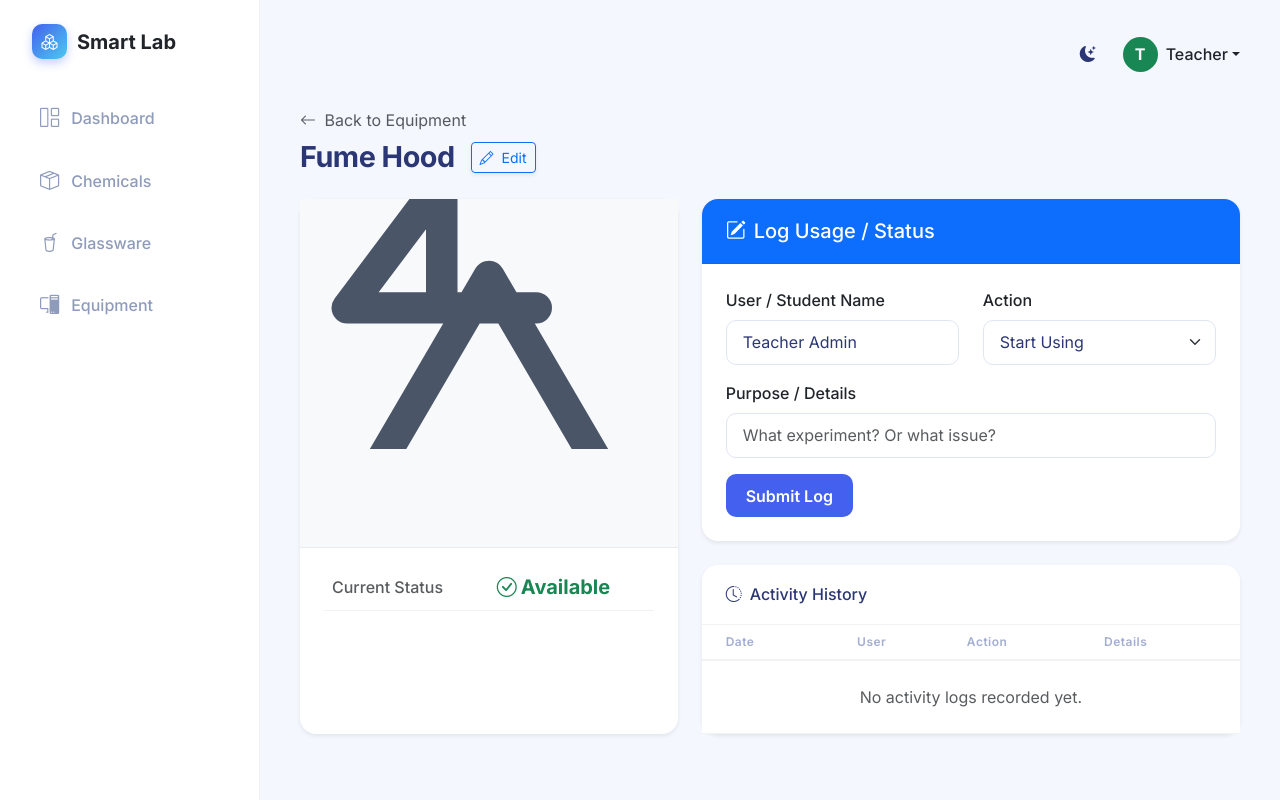
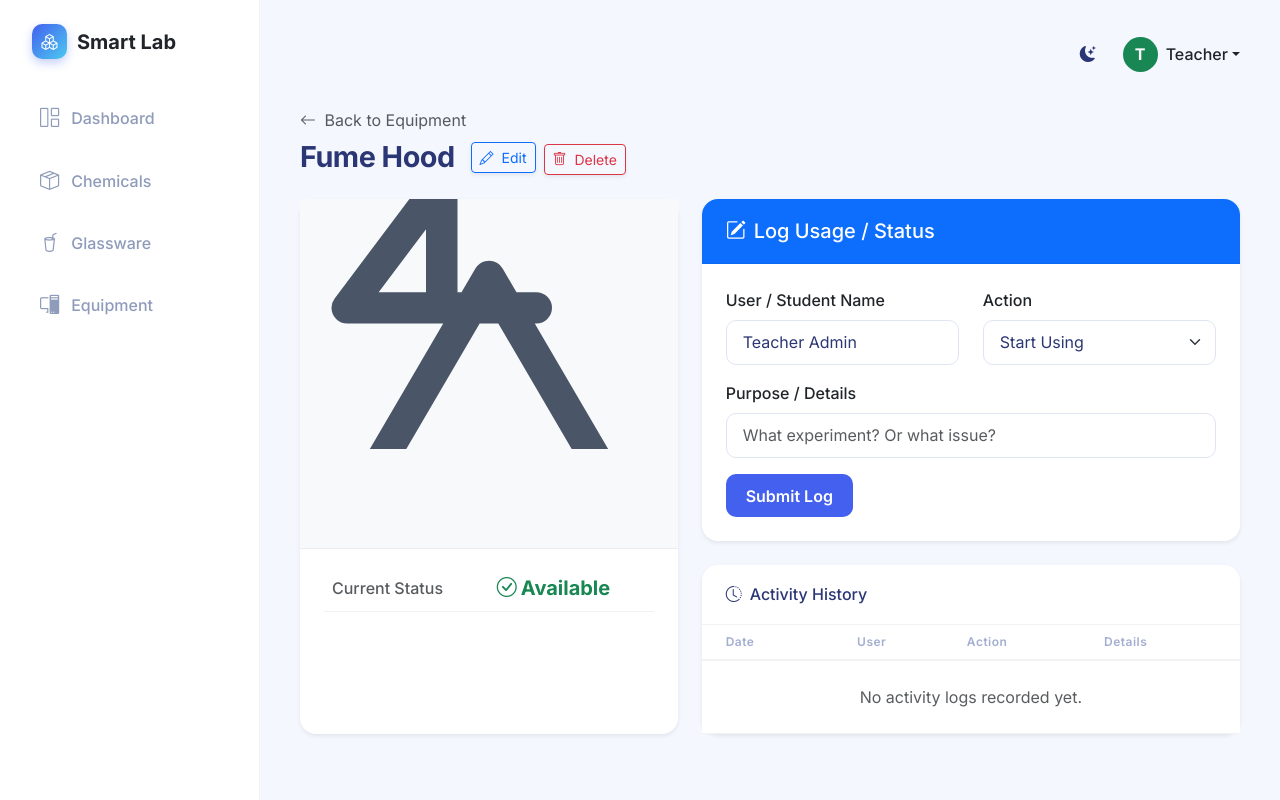
Before and after one commit to apar1chit/smart-lab-inventory, a Flask app: page /equipment/1 in a window 1280 px wide. Run offline with Flask 3, Linux system fonts and the light colour scheme; a user stored in the database is signed in; data that the repository does not hold is empty.

Commit message:
Add: Permanent deletion buttons with confirmation for all inventory types

```diff
--- a/templates/chemical_detail.html
+++ b/templates/chemical_detail.html
@@ -15,6 +15,11 @@
             <button class="btn btn-sm btn-outline-primary ms-2 shadow-sm" data-bs-toggle="modal" data-bs-target="#editChemicalModal">
                 <i class="bi bi-pencil me-1"></i> Edit
             </button>
+            <form action="{{ url_for('delete_chemical', id=chemical.id) }}" method="POST" class="d-inline ms-2" onsubmit="return confirm('Permanently delete this chemical? This will also remove its entire ledger history.')">
+                <button type="submit" class="btn btn-sm btn-outline-danger shadow-sm">
+                    <i class="bi bi-trash me-1"></i> Delete
+                </button>
+            </form>
             {% endif %}
         </h2>
     </div>
--- a/templates/equipment_detail.html
+++ b/templates/equipment_detail.html
@@ -12,6 +12,11 @@
             <button class="btn btn-sm btn-outline-primary ms-3 shadow-sm" data-bs-toggle="modal" data-bs-target="#editEquipmentModal">
                 <i class="bi bi-pencil me-1"></i> Edit
             </button>
+            <form action="{{ url_for('delete_equipment', id=item.id) }}" method="POST" class="d-inline ms-2" onsubmit="return confirm('Permanently delete this equipment? This will also remove its history.')">
+                <button type="submit" class="btn btn-sm btn-outline-danger shadow-sm">
+                    <i class="bi bi-trash me-1"></i> Delete
+                </button>
+            </form>
             {% endif %}
         </h2>
     </div>
--- a/templates/glassware_detail.html
+++ b/templates/glassware_detail.html
@@ -12,6 +12,11 @@
             <button class="btn btn-sm btn-outline-primary ms-3 shadow-sm" data-bs-toggle="modal" data-bs-target="#editGlasswareModal">
                 <i class="bi bi-pencil me-1"></i> Edit
             </button>
+            <form action="{{ url_for('delete_glassware', id=item.id) }}" method="POST" class="d-inline ms-2" onsubmit="return confirm('Permanently delete this glassware item? This will also remove its history.')">
+                <button type="submit" class="btn btn-sm btn-outline-danger shadow-sm">
+                    <i class="bi bi-trash me-1"></i> Delete
+                </button>
+            </form>
             {% endif %}
         </h2>
     </div>
```
